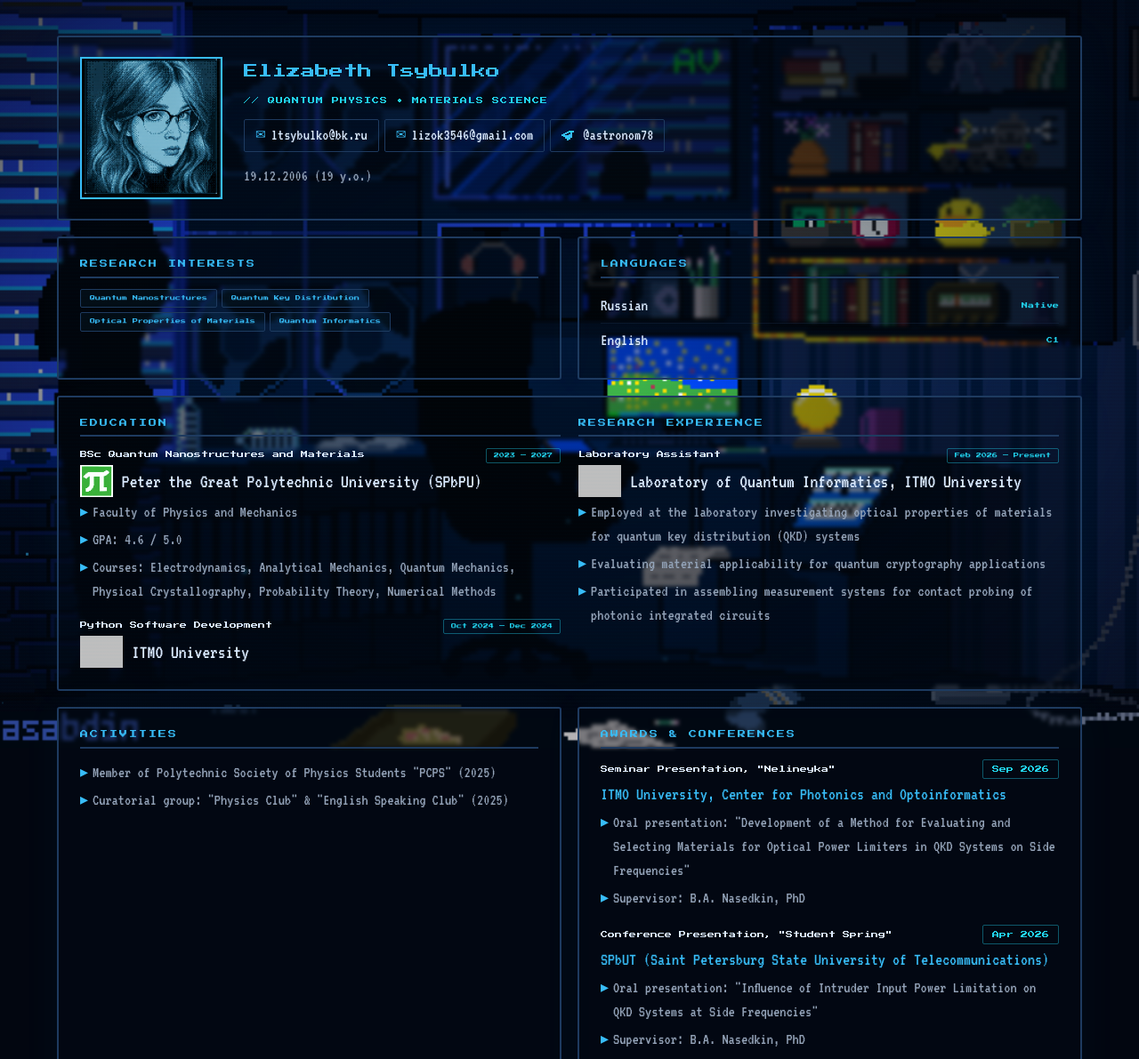
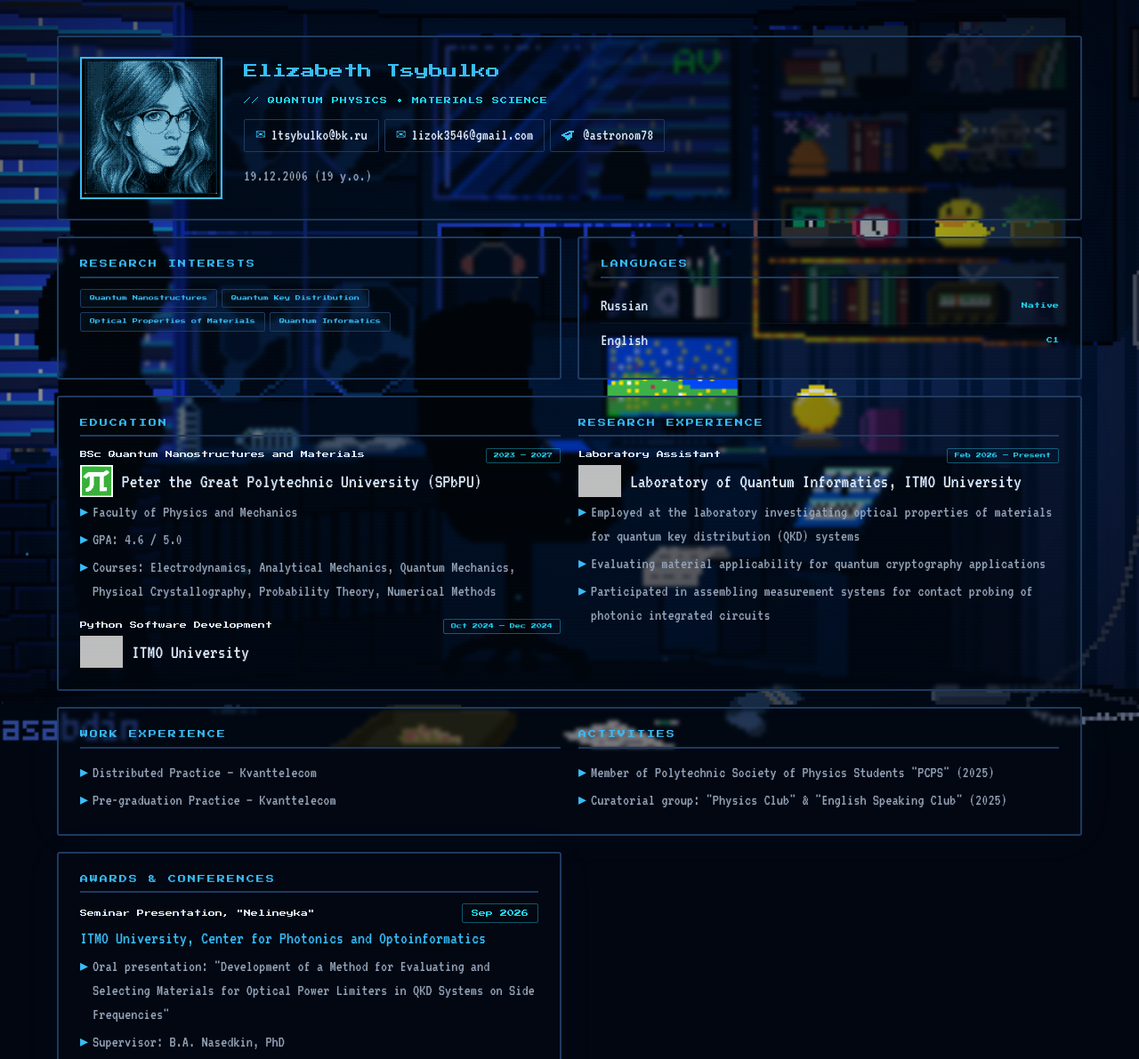
Before and after one commit to astronom78/elizaveta-cv, a plain HTML site: page index.html in a window 1280 px wide. Shown: the top 1191 px of the page at 89% size. Drawn offline with Linux system fonts and the light colour scheme; grey boxes are pictures that could not be loaded.

Commit message:
split activities into Work Experience and Activities columns

```diff
--- a/index.html
+++ b/index.html
@@ -567,8 +567,21 @@
                 </div>
             </div>
 
-            <!-- ACTIVITIES -->
-            <div class="block">
+            <!-- WORK EXPERIENCE + ACTIVITIES — side by side -->
+            <div class="block block-full">
+                <div style="display:grid;grid-template-columns:1fr 1fr;gap:20px;">
+                    <div>
+                        <div class="stitle">Work Experience</div>
+                        <div class="item">
+                            <div class="item-desc">
+                                <ul>
+                                    <li>Distributed Practice &mdash; Kvanttelecom</li>
+                                    <li>Pre-graduation Practice &mdash; Kvanttelecom</li>
+                                </ul>
+                            </div>
+                        </div>
+                    </div>
+                    <div>
                         <div class="stitle">Activities</div>
                         <div class="item">
                             <div class="item-desc">
@@ -576,6 +589,8 @@
                                     <li>Member of Polytechnic Society of Physics Students "PCPS" (2025)</li>
                                     <li>Curatorial group: "Physics Club" &amp; "English Speaking Club" (2025)</li>
                                 </ul>
+                            </div>
+                        </div>
                     </div>
                 </div>
             </div>
```
Lines whose indentation alone changed are shown as unchanged.
